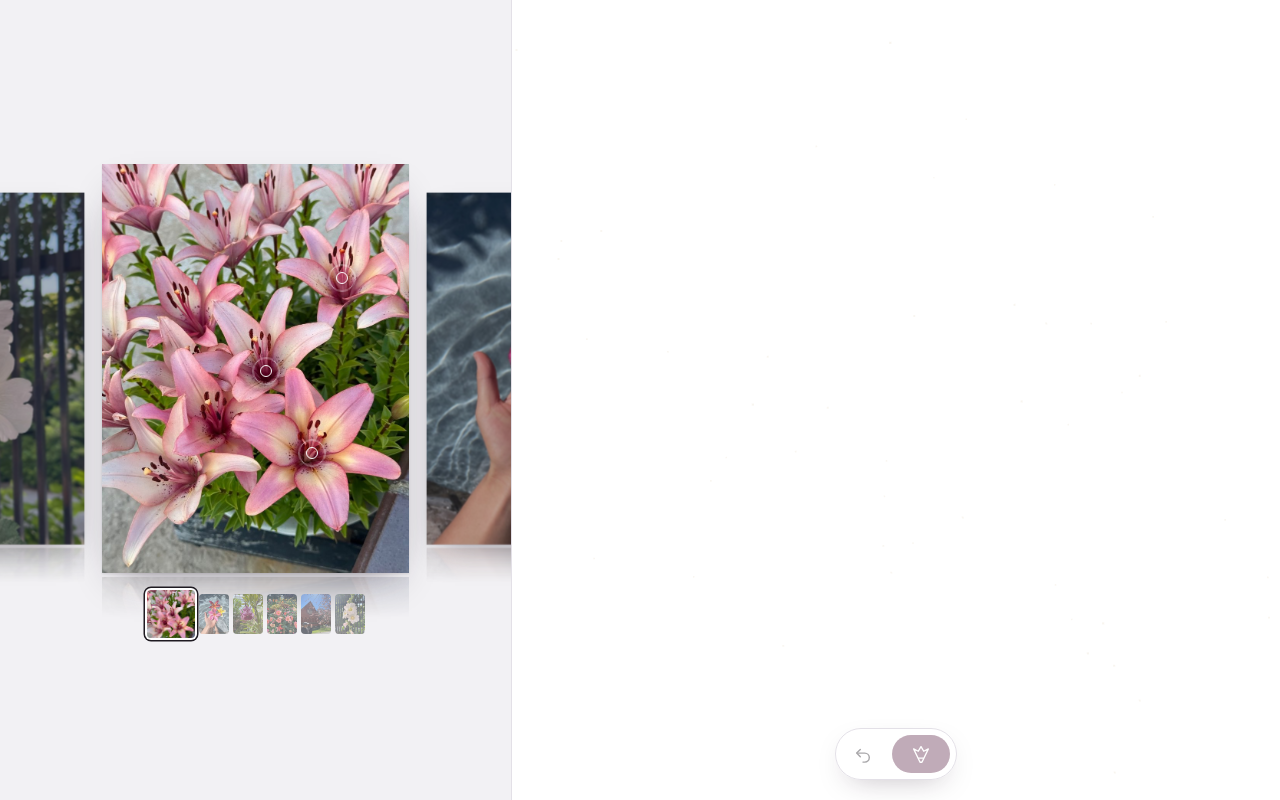
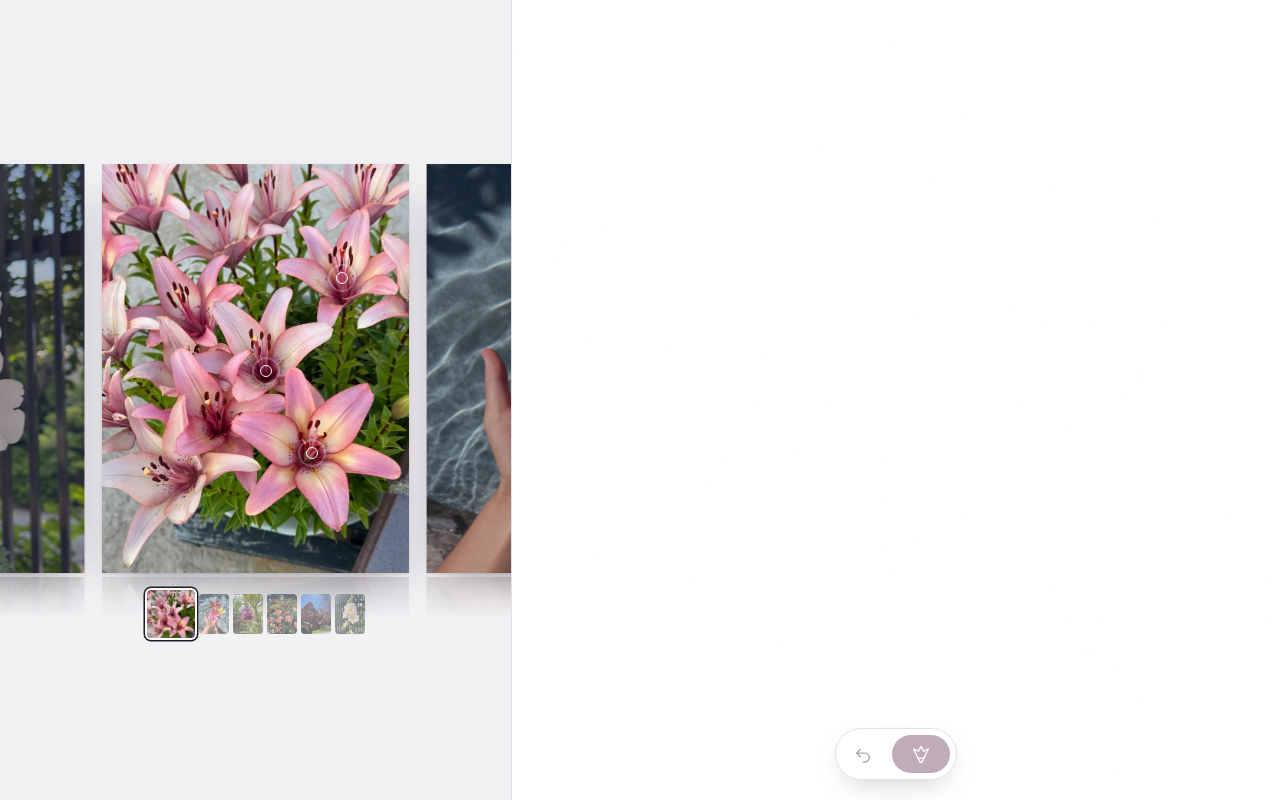
Before and after one commit to renee-du/bouquet, a plain HTML site: page index.html in a window 1280 px wide. Drawn offline with nearby package versions, Linux system fonts and the light colour scheme; animation ran at ten frames a second.

Commit message:
Make every carousel photo the same size
Co-Authored-By: Claude Opus 5.5 <noreply@anthropic.com>
Claude-Session: https://claude.ai/code/session_01CxARGmDgDrKCoQD87cAKYj

```diff
--- a/index.html
+++ b/index.html
@@ -233,10 +233,8 @@ function renderRoll(dt){
   for(let i=0;i<NS;i++){
     const el=slides[i].el, off=wrapOff(i-pos), a=Math.abs(off), sg=Math.sign(off);
     // flat row: side photos face forward, a little smaller, with a clear gap between each
-    const sc = 1 - Math.min(a,2)*.14, gapPx = 18;
-    const step1 = slideW*(.5+.43) + gapPx, step2 = slideW*(.43+.36) + gapPx;
-    const x = sg*(a<1 ? a*step1 : step1 + (a-1)*step2);
-    el.style.transform=`translate3d(${x.toFixed(2)}px,0,0) scale(${sc.toFixed(4)})`;
+    const x = off*(slideW + 18);
+    el.style.transform=`translate3d(${x.toFixed(2)}px,0,0)`;
     el.style.zIndex=String(100-Math.round(a*10));
     el.style.setProperty('--shade', Math.min(a*.32,.62).toFixed(3));
     el.style.opacity = a>2.4 ? Math.max(0,1-(a-2.4)*2.5).toFixed(3) : '1';
```
